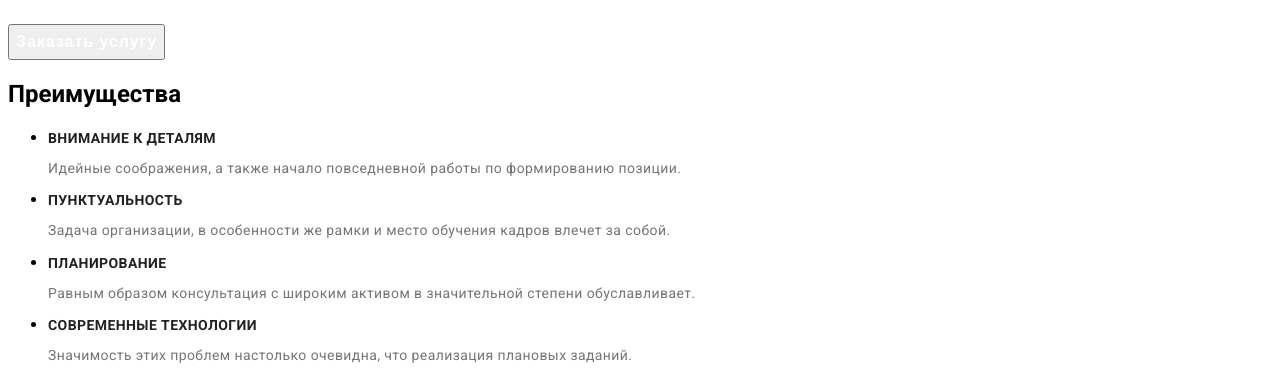
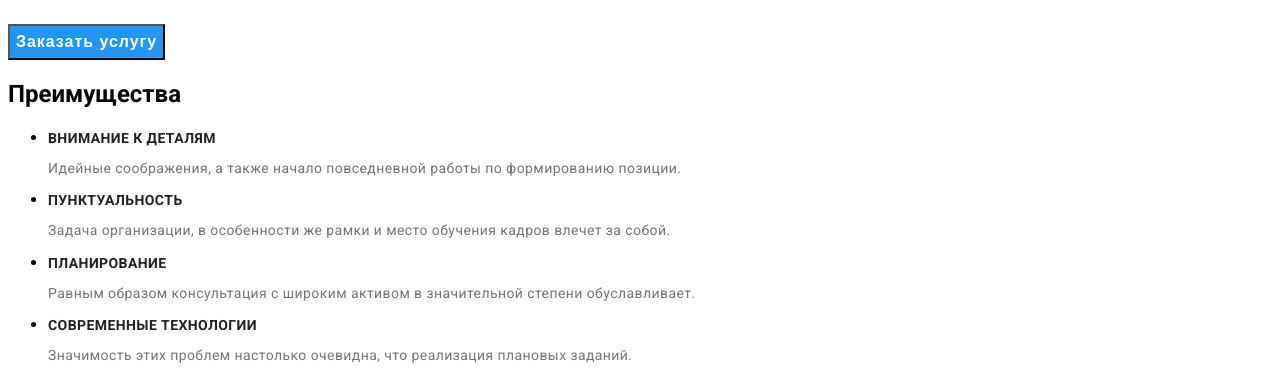
Before and after one commit to Maksytko/goit-markup-hw-02, a plain HTML site: page index.html in a window 1280 px wide. Shown: the part 275-661 px from the top of the page. Drawn offline with Linux system fonts and the light colour scheme.

Commit message:
Update style.css

```diff
--- a/css/style.css
+++ b/css/style.css
@@ -56,6 +56,8 @@ body {
   text-align: center;
   letter-spacing: 0.06em;
   color: #ffffff;
+  background-color: #2196f3;
+  cursor: pointer;
 }
 /* ================== END HERO ================== */
 
```
